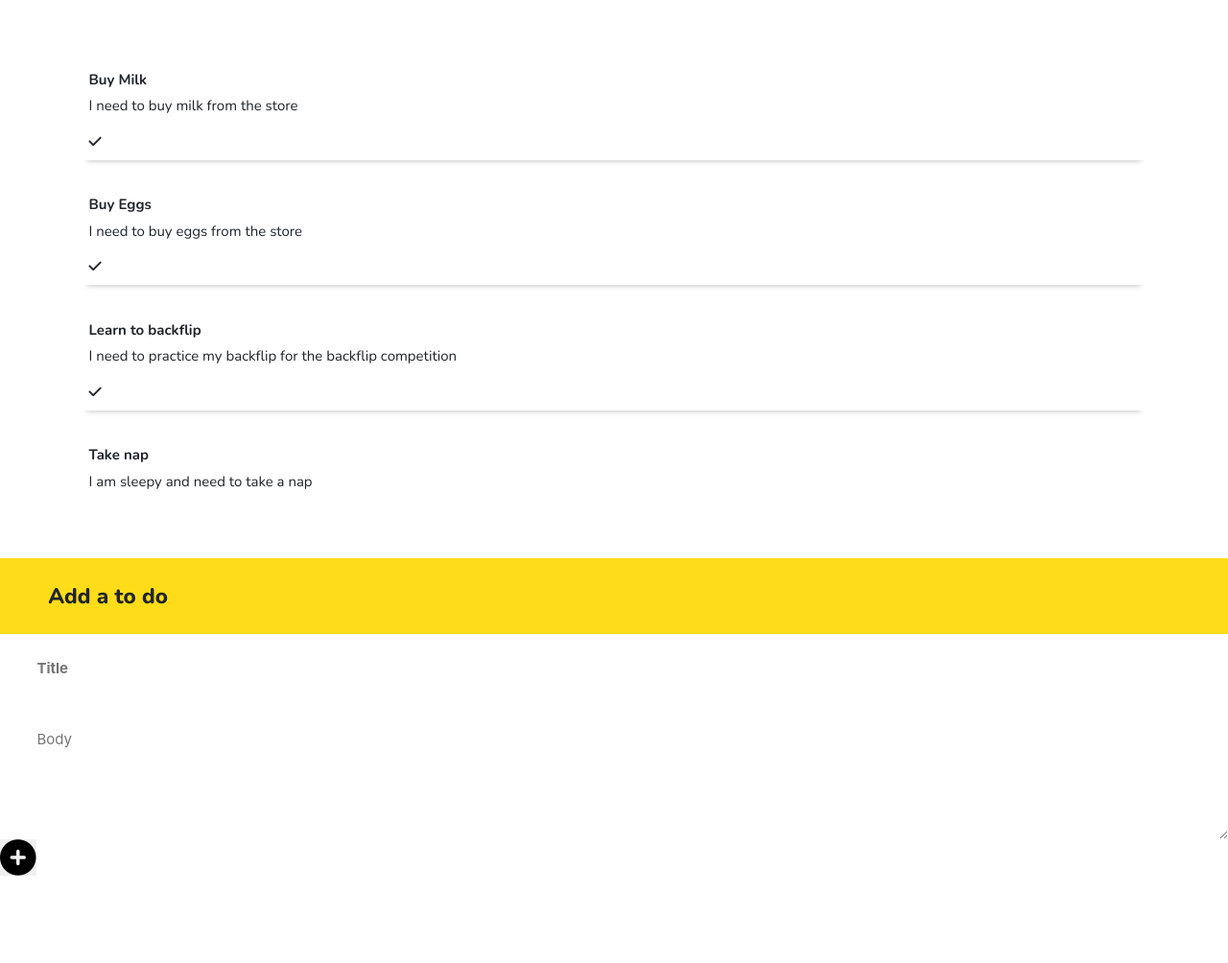
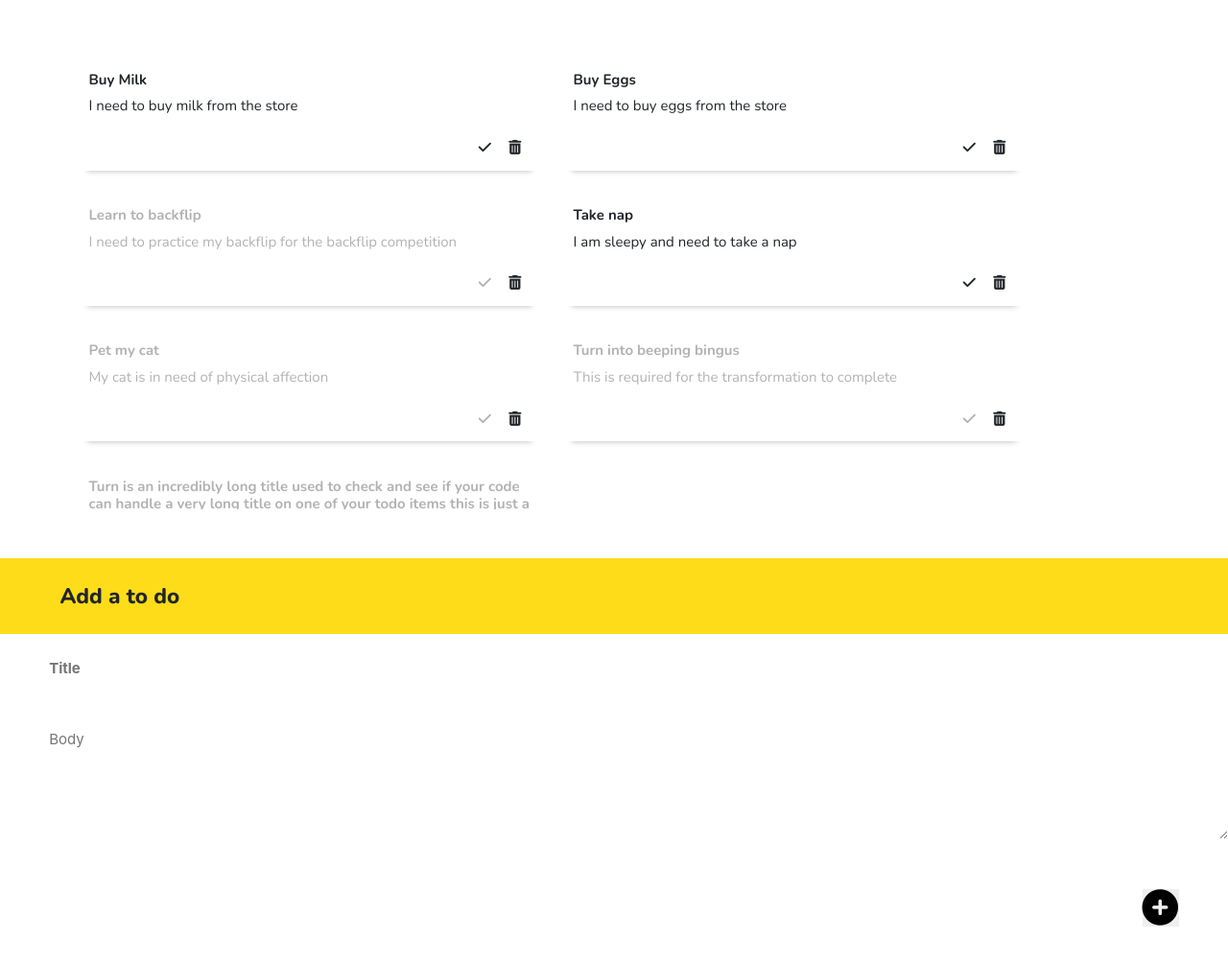
Before and after one commit to maria-lr/to-do-list, a website: page index.html in a window 1280 px wide. Shown: the whole page at 96% size. Before the commit the page ends 913 px from the top, so only its background shows below. Drawn offline with nearby package versions, Linux system fonts and the light colour scheme.

Commit message:
Add check functionality, start bootstrap edits

```diff
--- a/index.html
+++ b/index.html
@@ -14,7 +14,6 @@
   <script src="https://kit.fontawesome.com/bffe2b63f8.js" crossorigin="anonymous"></script>
   <title>To Do</title>
 </head>
-<!-- <i class="fas fa-check"></i> -->
 
 <body>
   <!-- <button class='button'>Click Me!</button> -->
@@ -39,9 +38,9 @@
     <textarea placeholder="Body" class="type-field-body" rows='4' cols='50'></textarea>
     <br><br>
     <!-- <button class="create">Create</button> -->
-    <button class="add"><i class="fas fa-plus-circle"></i></button>
   </section>
 
+  <button class="add"><i class="fas fa-plus-circle"></i></button>
   <script src="https://code.jquery.com/jquery-3.5.1.min.js"
     integrity="sha256-9/aliU8dGd2tb6OSsuzixeV4y/faTqgFtohetphbbj0=" crossorigin="anonymous"></script>
 </body>
--- a/main.js
+++ b/main.js
@@ -1,5 +1,3 @@
-// const $ = require('jquery');
-
 const todos = [
   {
     id: 1,
@@ -24,10 +22,23 @@ const todos = [
     title: 'Take nap',
     description: 'I am sleepy and need to take a nap',
     completed: false
-  }, {
+  },
+  {
     id: 5,
     title: 'Pet my cat',
     description: 'My cat is in need of physical affection',
+    completed: true
+  },
+  {
+    id: 6,
+    title: 'Turn into beeping bingus',
+    description: 'This is required for the transformation to complete',
+    completed: true
+  },
+  {
+    id: 7,
+    title: 'Turn is an incredibly long title used to check and see if your code can handle a very long title on one of your todo items this is just a test ask tumpus he will tell you that this is a test haha here it goes',
+    description: 'lorem ipsum dol amet test test haha lorem ipsum dol amet test test haha lorem ipsum dol amet test test haha lorem ipsum dol amet test test haha lorem ipsum dol amet test test haha lorem ipsum dol amet test test haha lorem ipsum dol amet test test haha lorem ipsum dol amet test test haha lorem ipsum dol amet test test haha lorem ipsum dol amet test test haha lorem ipsum dol amet test test haha lorem ipsum dol amet test test haha lorem ipsum dol amet test test haha lorem ipsum dol amet test test haha lorem ipsum dol amet test test haha lorem ipsum dol amet test test haha ',
     completed: true
   }
 ]
@@ -38,31 +49,45 @@ todos.forEach(function (todo) {
 })
 
 function createToDoCard(todo) {
-  let newToDoCard = $('<div></div>').addClass('todo-card');
-  // let newToDoCard = document.createElement("div");
-  // newToDoCard.classList.add('todo-card');
+  let newToDoCard = $('<div></div>').addClass('todo-card col-md-5');
+  // <div class='col-md-1 col-md-1 col-md-1'></div>
 
   let toDoTitle = $('<h3></h3>').addClass('to-do-title').text(todo.title);
   newToDoCard.append(toDoTitle);
-  // let toDoTitle = document.createElement("h3");
-  // toDoTitle.innerText = todo.title;
-  // toDoTitle.classList.add('to-do-title')
-  // newToDoCard.appendChild(toDoTitle);
 
   let toDoBody = $('<p></p>').addClass('to-do-body').text(todo.description);
   newToDoCard.append(toDoBody);
-  // let toDoBody = document.createElement("p");
-  // toDoBody.classList.add('to-do-body');
-  // toDoBody.innerText = todo.description;
-  // newToDoCard.appendChild(toDoBody);
 
-  // let check = document.createElement("i");
-  // check.classList.add('fas');
-  // check.classList.add('fa-check');
-  // newToDoCard.appendChild(check);
+  let trash = $('<i></i>').addClass('fas fa-trash-alt');
+  newToDoCard.append(trash)
 
   let check = $('<i></i>').addClass('fas fa-check');
   newToDoCard.append(check)
 
+  if (todo.completed === true) {
+    check.css('color', 'rgba(0, 0, 0, 0.3)');
+    toDoTitle.css('color', 'rgba(0, 0, 0, 0.3)');
+    toDoBody.css('color', 'rgba(0, 0, 0, 0.3)');
+  }
+
+
+  check.click(function () {
+
+    if ($(this).css('color') == 'rgba(0, 0, 0, 0.3)') {
+
+      $(this).delay(800).css('color', 'black');
+      toDoTitle.delay(800).css('color', 'black');
+      toDoBody.delay(800).css('color', 'black');
+
+      return;
+    }
+
+    $(this).delay(800).css('color', 'rgba(0, 0, 0, 0.3)');
+    toDoTitle.delay(800).css('color', 'rgba(0, 0, 0, 0.3)');
+    toDoBody.delay(800).css('color', 'rgba(0, 0, 0, 0.3)');
+
+
+  });
+
   $('.each-card').append(newToDoCard);
 }
--- a/style.css
+++ b/style.css
@@ -52,28 +52,30 @@ i::before{
 }
 
 .add {
-  display: flex;
-  flex-wrap: wrap;
   font-size: 2.5rem;
-  justify-content: flex-end;
+  float: right;
+  margin: 4%;
 }
 
 .todo-card {
+  /* display: flex; */
   box-shadow: 0 6px 6px -6px rgba(0, 0, 0, 0.3);
   /* border-radius: 1rem; */
   margin: 1rem;
   width: 100%;
   padding: .5rem;
 
-
 }
 
-
+.fas {
+  float: right;
+  padding: 2%;
+}
 
 .type-field-title {
   width: 100vw;
   padding: 2%;
-  padding-left: 3%;
+  padding-left: 4%;
   /* font-family: 'Nunito', sans-serif; */
   font-weight: 700;
   /* height: 30vh; */
@@ -82,7 +84,7 @@ i::before{
 .type-field-body {
   padding: 2%;
   /* padding-bottom: 30%; */
-  padding-left: 3%;
+  padding-left: 4%;
   width: 100%;
 }
 
@@ -118,7 +120,8 @@ i::before{
 }
 
 .title {
-  padding-left: 2%;
+  padding-left: 3%;
+  width: 100%
 }
 /* .type-header {
   display: flex;
@@ -139,3 +142,9 @@ i::before{
   text-align: center;
   /* float: right; */
 }
+
+@media only screen and (min-width: 560px) {
+.todo-card {
+  width: 37vw;
+  }
+}
```
